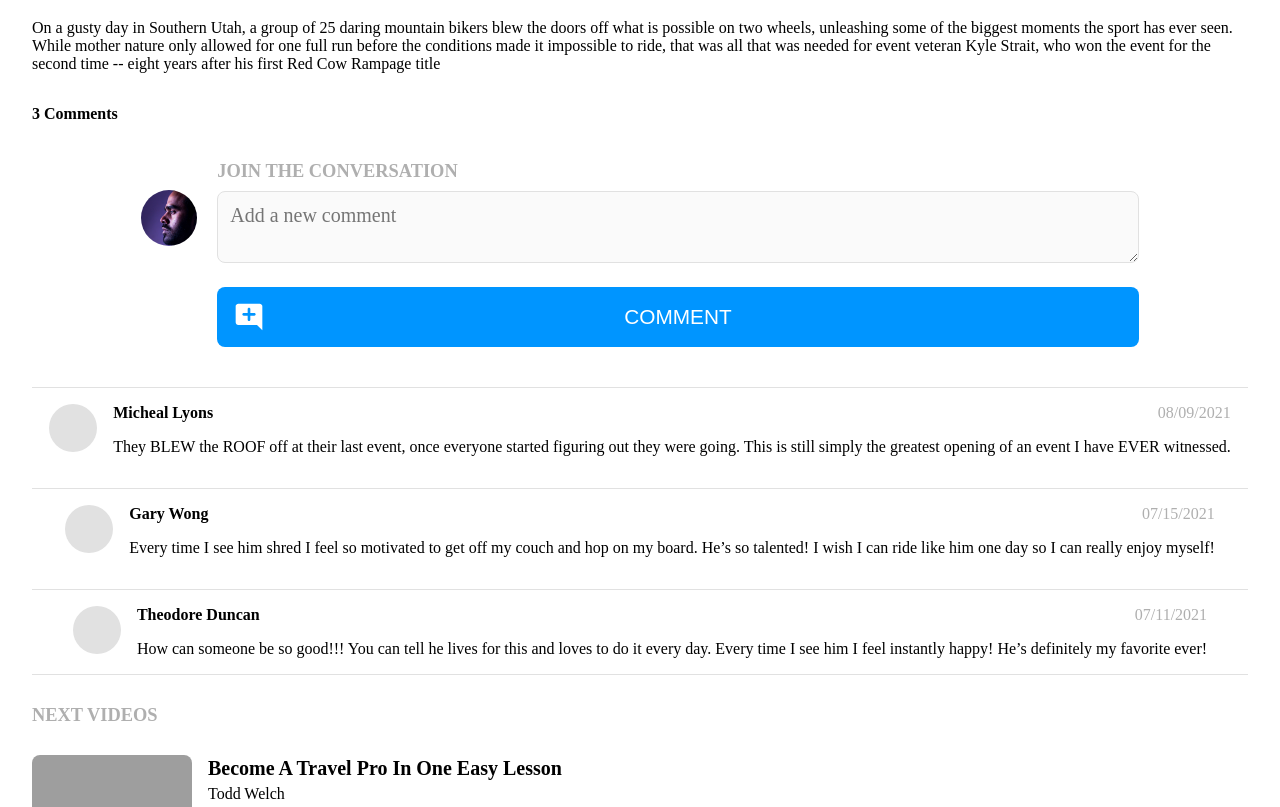
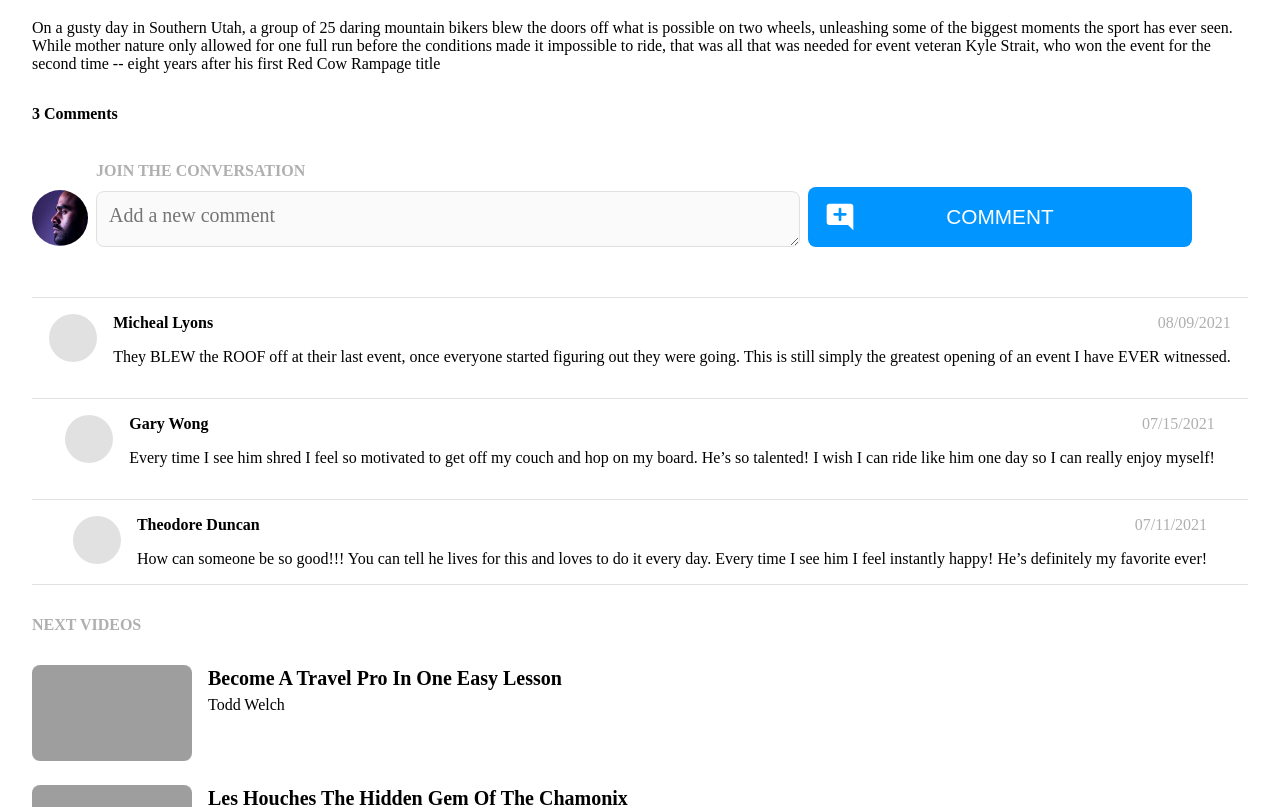
Before and after one commit to meredith-j/brainflix, a React (Create React App) app: page / in a window 1280 px wide. Shown: the part 1220-2027 px from the top of the page. Built offline with nearby package versions, Linux system fonts and the light colour scheme; grey boxes are pictures that could not be loaded; a web font is replaced by a local one.

Commit message:
add tablet styling for VideoInfo

```diff
--- a/src/components/ForumForm/ForumForm.jsx
+++ b/src/components/ForumForm/ForumForm.jsx
@@ -11,9 +11,13 @@ function ForumForm () {
                                 <img className="forum-form__image" src={ imgUser } alt="your profile image" />
                             </div>
                             <div className="forum-form__container">
-                                <h2 className="forum-form__heading">Join the Conversation</h2>
-                                <textarea name="comment" id="comment" className="forum-form__draft" placeholder="Add a new comment"></textarea>
-                                <button className="forum-form__submit">Comment</button>
+                                <div className='forum-form__container--tablet'>
+                                    <h2 className="forum-form__heading">Join the Conversation</h2>
+                                    <textarea name="comment" id="comment" className="forum-form__draft" placeholder="Add a new comment"></textarea>
+                                </div>
+                                <div className='forum-form__container--tablet'>
+                                    <button className="forum-form__submit">Comment</button>
+                                </div>
                             </div>
                         </form>
                     </div>
--- a/src/components/ForumForm/ForumForm.scss
+++ b/src/components/ForumForm/ForumForm.scss
@@ -20,21 +20,30 @@ textarea {
 .forum-form {
     padding: 1rem 2rem;
 
+    @include tablet {
+    padding: 1rem 2rem 0 2rem;
+    }
+
     &__form {
     display: flex;
     flex-direction: row;
     justify-content: center;
     gap: 1.25rem;
     width: 100%;
+
+    @include tablet {
+        justify-content: flex-start;
+        gap: 0.5rem;
+        }
     }
 
     &__container {
         display: flex;
         flex-direction: column;
 
-    // @include tablet {
-    //     padding: 2.25rem 0 0 0;
-    // }
+    @include tablet {
+        flex-direction: row;
+        }
     }
 
     &__image {
@@ -65,6 +74,12 @@ textarea {
         background-color: #FAFAFA;
         border: 0.1rem solid $mercury;
         outline: none;
+
+        @include tablet {
+            width: 10rem;
+            height: 3.5rem;
+            width: 55vw;
+        }
     }
 
     &__submit {
@@ -82,5 +97,10 @@ textarea {
         background-repeat: no-repeat;
         background-size: 2rem;
         background-position: 1rem;
+
+        @include tablet {
+            width: 30vw;
+            margin: 2rem 0 0 0.5rem;
+        }
     }
 }
--- a/src/styles/partials/_fonts.scss
+++ b/src/styles/partials/_fonts.scss
@@ -41,10 +41,10 @@ h2 {
     color: $silver;
     text-transform: uppercase;
 
-    // @include tablet {
-    //     font-size: 3.25rem;
-    //     font-weight: 600;
-    // }
+    @include tablet {
+        font-size: 1rem;
+        font-weight: 600;
+    }
 
     // @include desktop {
     //     font-size: 2.68rem;
```
